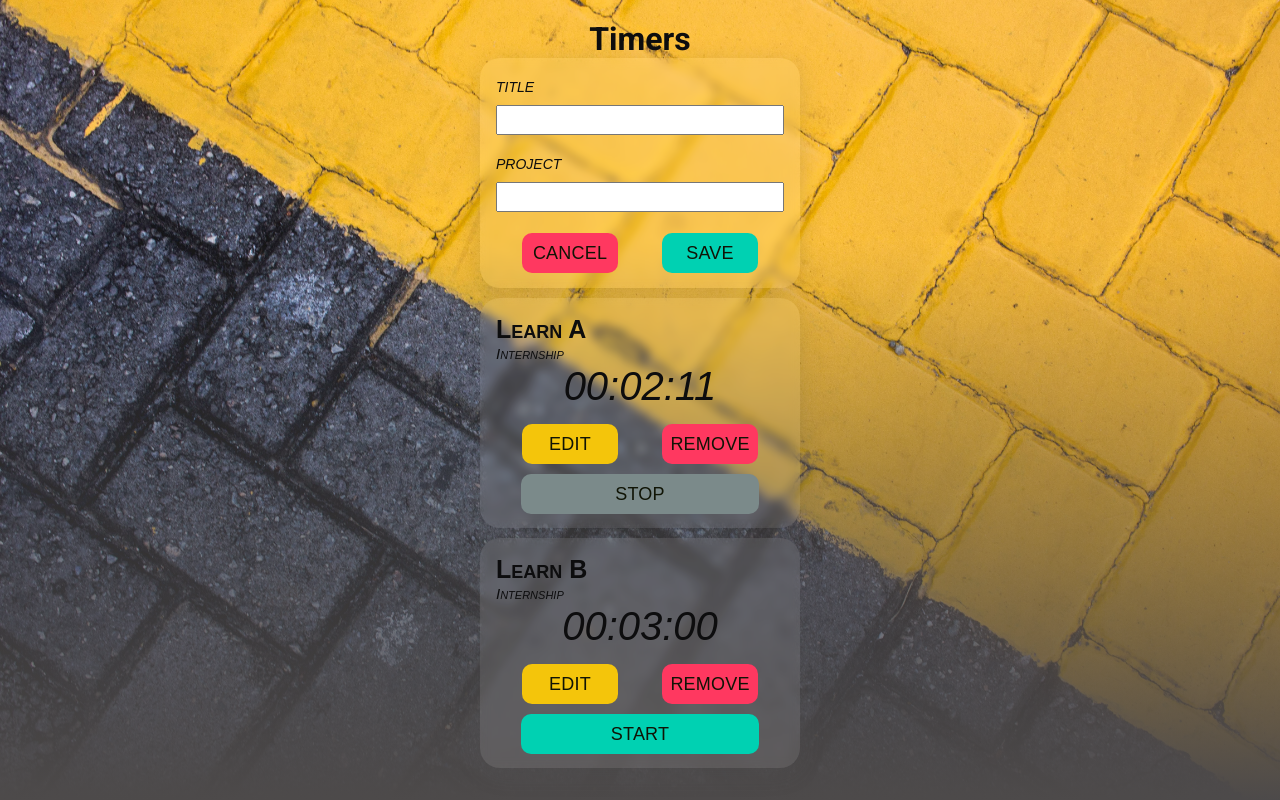
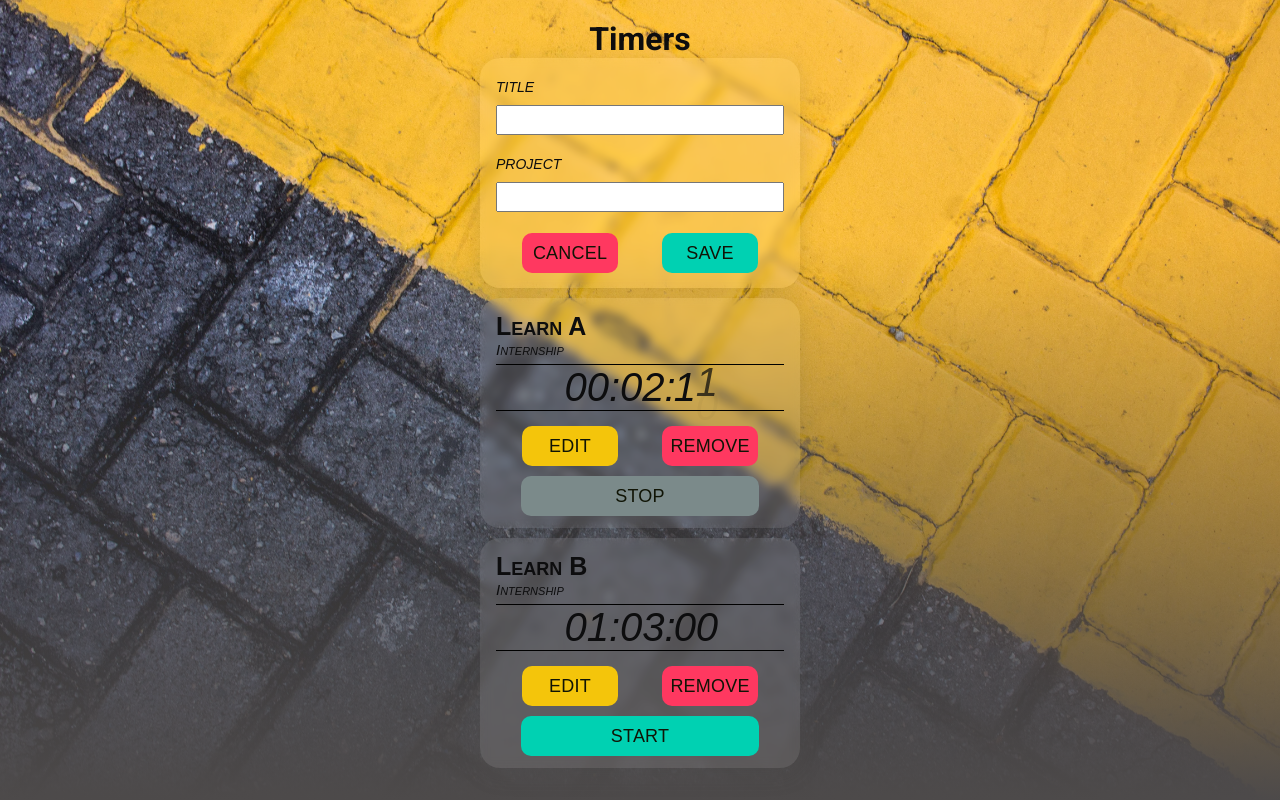
Before and after one commit to tueanhtruong/TimerWithAnimation, a React (Create React App) app: page / in a window 1280 px wide. Both pictures are taken after a click on the button 640 px from the left and 83 px from the top of the page. Built offline with nearby package versions, Linux system fonts and the light colour scheme.

Commit message:
Done animation, a little satisfaction

```diff
--- a/src/App.css
+++ b/src/App.css
@@ -20,8 +20,7 @@ html {
 body {
   color: rgb(13, 13, 14);
   overflow-y: scroll;
-}
-.img {
+  overflow-x: hidden;
   background-image: linear-gradient(
       to bottom,
       transparent 30%,
@@ -29,12 +28,8 @@ body {
     ),
     url(./media/backImg.jpg);
   background-size: cover;
-  position: fixed;
-  z-index: -1;
-  top: 0%;
-  left: 0%;
-  width: 100%;
-  height: 100%;
+  background-position: center;
+  background-attachment: fixed;
 }
 h1 {
   margin-top: 20px;
@@ -70,19 +65,20 @@ h1 {
 }
 .timer .title {
   position: absolute;
-  top: 17px;
+  top: 14px;
   display: block;
   text-align: left;
   font: small-caps bold 25px Arial, Helvetica, sans-serif;
 }
 .timer .project {
   position: absolute;
-  top: 47px;
+  top: 43px;
   display: block;
   text-align: left;
   font: italic small-caps 15px Arial, Helvetica, sans-serif;
 }
 .timer .timeEslapsed {
+  position: relative;
   margin-top: 50px;
   display: block;
   font: italic small-caps 40px Arial, Helvetica, sans-serif;
@@ -102,3 +98,5 @@ Button {
 Button:hover {
   font-weight: bold;
 }
+.timer: {
+}
--- a/src/App.jsx
+++ b/src/App.jsx
@@ -3,6 +3,7 @@ import "./App.css";
 import EditableTimer from "./component/EditableTimer";
 import ToggleableTimerForm from "./component/ToggleableTimerForm";
 import ids from "short-id";
+import { Transition } from "react-spring/renderprops";
 
 const App = (props) => {
   const [timers, setTimers] = useState([
@@ -17,7 +18,7 @@ const App = (props) => {
       id: "bdsakbd",
       title: "Learn B",
       project: "Internship",
-      eslapsed: 180000,
+      eslapsed: 3780000,
       isRunning: false,
     },
   ]);
@@ -82,58 +83,50 @@ const App = (props) => {
   };
   return (
     <div className="app">
-      <div className="img"></div>
       <h1>Timers</h1>
       <ToggleableTimerForm onCreate={handleCreateTimer} />
       <div>
-        {timers.map((timer) => {
-          return (
-            <div className="timerContainer">
-              <EditableTimer
-                key={timer.id}
-                index={timer.id}
-                title={timer.title}
-                project={timer.project}
-                eslapsed={timer.eslapsed}
-                isRunning={timer.isRunning}
-                onStart={handleStartClick}
-                onSave={handleSaveClick}
-                onRemove={handleRemoveTimer}
-              />
-            </div>
-          );
-        })}
-        {/* {
+        {
           <Transition
-            native
             items={timers}
-            from={{ opacity: 0, height: 0, transform: "scale(0.8)" }}
-            enter={[{ opacity: 1, height: "230px" }, { transform: "scale(1)" }]}
-            leave={[
-              { transform: "scale(0.8)", opacity: 0.5 },
-              { opacity: 0 },
-              { height: 0 },
-            ]}
+            keys={(item) => item.id}
+            from={{
+              transform: "translate3d(-250px,0,20px)",
+              opacity: 0,
+              height: 0,
+              margin: 0,
+            }}
+            enter={{
+              transform: "translate3d(0,0px,0)",
+              opacity: 1,
+              height: 230,
+              margin: 10,
+            }}
+            leave={{
+              transform: "translate3d(250px,0px,20px)",
+              opacity: 0,
+              height: 0,
+              margin: 0,
+            }}
+            config={{ duration: 500 }}
           >
-            {(timer) => (props) => (
-              <div style={props}>
-                {
-                  <EditableTimer
-                    key={timer.id}
-                    index={timer.id}
-                    title={timer.title}
-                    project={timer.project}
-                    eslapsed={timer.eslapsed}
-                    isRunning={timer.isRunning}
-                    onStart={handleStartClick}
-                    onSave={handleSaveClick}
-                    onRemove={handleRemoveTimer}
-                  />
-                }
+            {(item) => (props) => (
+              <div className="timerContainer" style={props}>
+                <EditableTimer
+                  key={item.id}
+                  index={item.id}
+                  title={item.title}
+                  project={item.project}
+                  eslapsed={item.eslapsed}
+                  isRunning={item.isRunning}
+                  onStart={handleStartClick}
+                  onSave={handleSaveClick}
+                  onRemove={handleRemoveTimer}
+                />
               </div>
             )}
           </Transition>
-        } */}
+        }
       </div>
     </div>
   );
--- a/src/component/EditableTimer/index.jsx
+++ b/src/component/EditableTimer/index.jsx
@@ -32,10 +32,9 @@ const EditableTimer = ({
     from: {
       opacity: 0,
     },
-    enter: (item) => async (next, cancel) => {
-      await next({ opacity: 1 });
-    },
+    enter: { opacity: 1 },
     leave: { opacity: 0, height: 0 },
+    config: { duration: 500 },
   });
 
   return transitions.map(({ item, key, props }) =>
--- a/src/component/Timer/index.jsx
+++ b/src/component/Timer/index.jsx
@@ -1,5 +1,7 @@
 import Button from "../Button";
+import "./style.css";
 import { millisecondsToHuman } from "../../utils/TimerUtils";
+import { useTransition, animated } from "react-spring";
 
 const Timer = ({
   key,
@@ -11,12 +13,60 @@ const Timer = ({
   onStart,
   onRemove,
 }) => {
+  const timeElement = millisecondsToHuman(eslapsed).split(":");
+  const second = timeElement[2].split("");
+  const transitions1 = useTransition(second[1], null, {
+    from: {
+      transform: "translate3d(0,-20px,0)",
+      opacity: 0,
+      position: "absolute",
+      right: 66,
+    },
+    enter: (item) => async (next, cancel) => {
+      await new Promise((resolve) => setTimeout(resolve, 200));
+      await next({
+        transform: "translate3d(0,0px,0)",
+        opacity: 1,
+      });
+    },
+    leave: { transform: "translate3d(0,20px,0)", opacity: 0 },
+  });
+  const transitions0 = useTransition(second[0], null, {
+    from: {
+      transform: "translate3d(0,-20px,0)",
+      opacity: 0,
+      position: "absolute",
+      right: 88,
+    },
+    enter: (item) => async (next, cancel) => {
+      await new Promise((resolve) => setTimeout(resolve, 200));
+      await next({
+        transform: "translate3d(0,0px,0)",
+        opacity: 1,
+      });
+    },
+    leave: { transform: "translate3d(0,20px,0)", opacity: 0 },
+  });
   return (
     <div className="timer">
       <p className="title">{title}</p>
       <p className="project">{project}</p>
-      <p className="timeEslapsed">{millisecondsToHuman(eslapsed)}</p>
-
+      <div className="timeEslapsed">
+        {timeElement[0].split("").map((n) => (
+          <span className="hourElement">{n}</span>
+        ))}
+        <span>:</span>
+        {timeElement[1].split("").map((n) => (
+          <span className="minuteElement">{n}</span>
+        ))}
+        <span>:</span>
+        {transitions0.map(({ item, key, props }) => (
+          <animated.span style={props}>{item}</animated.span>
+        ))}
+        {transitions1.map(({ item, key, props }) => (
+          <animated.span style={props}>{item}</animated.span>
+        ))}
+      </div>
       <div className="buttonContainer">
         <Button variant="warning" title="EDIT" onClick={onEdit} />
         <Button variant="danger" title="REMOVE" onClick={onRemove} />
--- /dev/null
+++ b/src/component/Timer/style.css
@@ -0,0 +1,6 @@
+.timeEslapsed {
+  position: relative;
+  padding-right: 40px;
+  border-top: 1px black solid;
+  border-bottom: 1px black solid;
+}
--- a/src/component/ToggleableTimerForm/index.jsx
+++ b/src/component/ToggleableTimerForm/index.jsx
@@ -3,7 +3,6 @@ import Button from "../Button";
 import TimerForm from "../TimerForm";
 import { useTransition, animated } from "react-spring";
 import "./style.css";
-//import Appcss from "../transition-group/index";
 
 const ToggleableTimerForm = (props) => {
   const [isEdit, setEdit] = useState(false);
@@ -13,7 +12,7 @@ const ToggleableTimerForm = (props) => {
       width="30"
       height="30"
       fill="currentColor"
-      class="bi bi-calendar-plus-fill"
+      className="bi bi-calendar-plus-fill"
       viewBox="0 0 16 16"
     >
       <path
```
Also changed, not shown: src/App.scss (deleted, +0 -29 lines), 1 other file (tests, documents, lock files or other folders).
